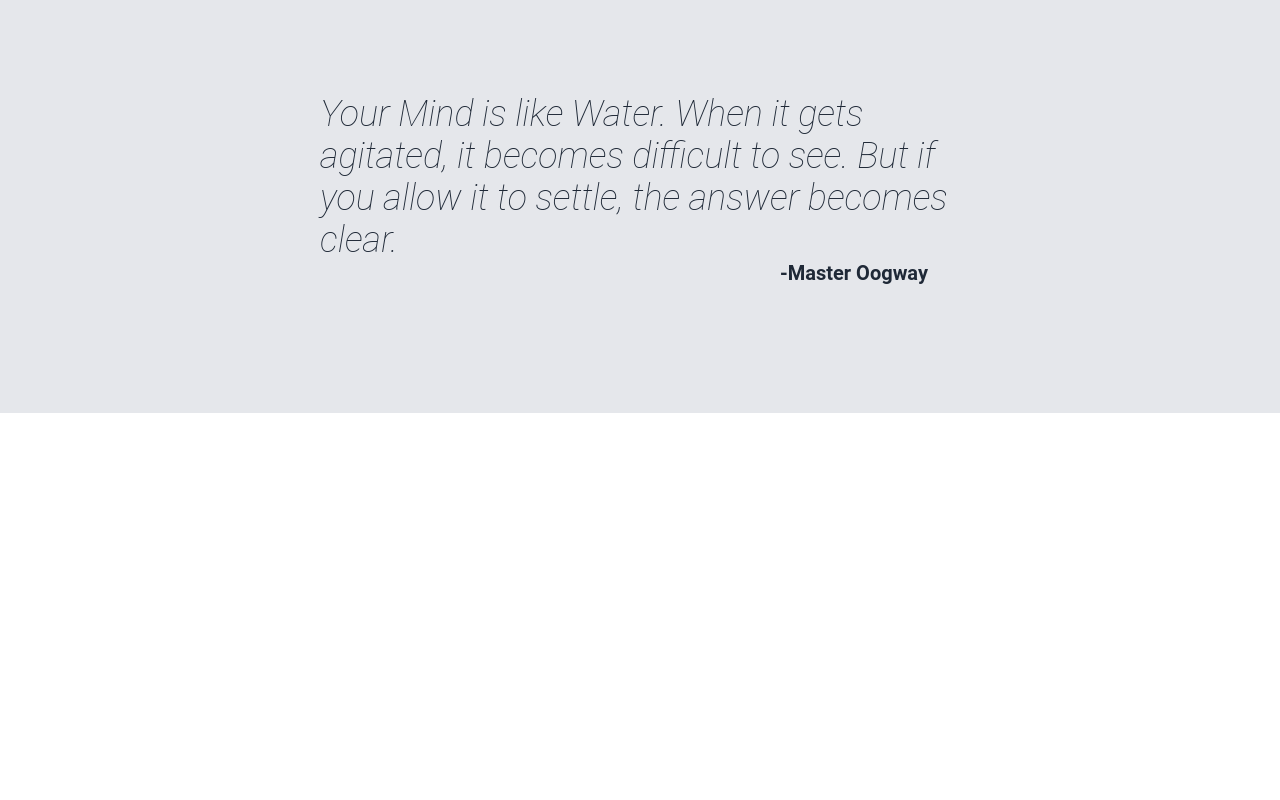
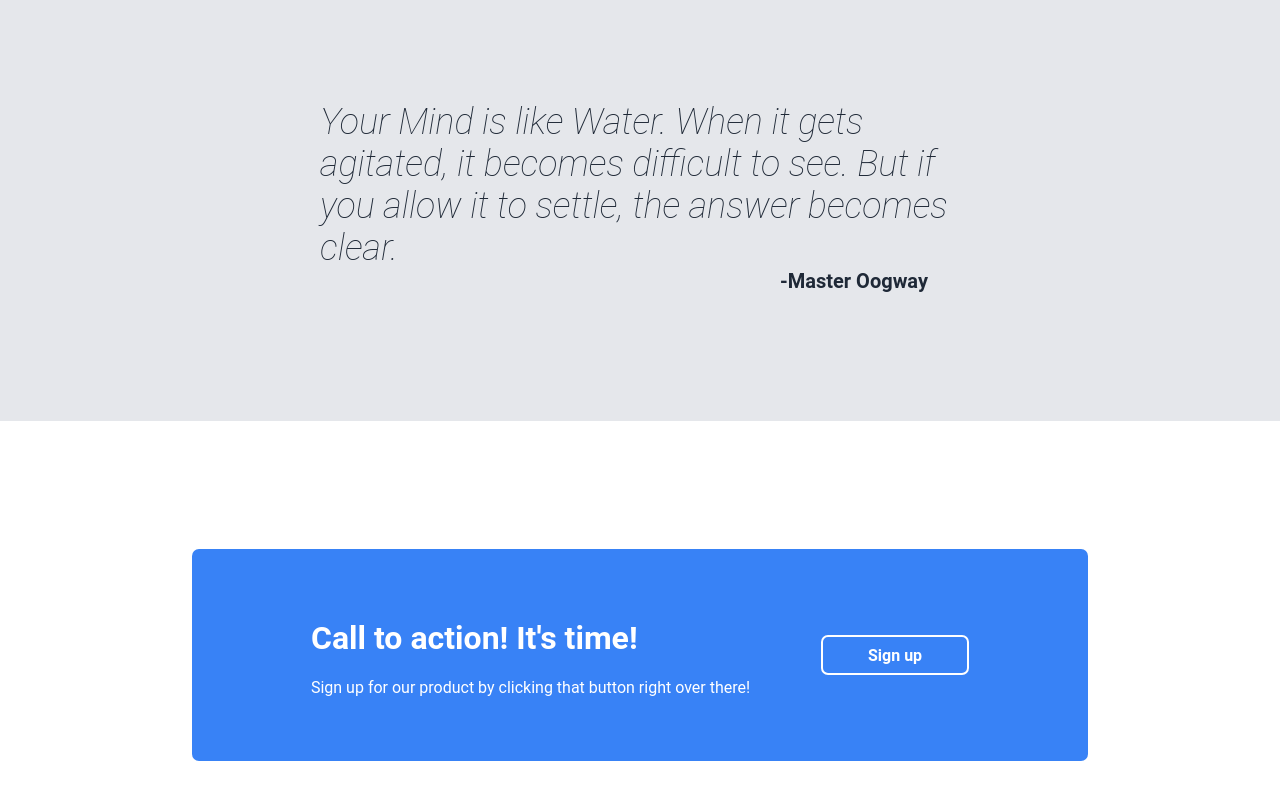
Before and after one commit to Froods/landing-page-TOP, a plain HTML site: page index.html in a window 1280 px wide. Shown: the part 1180-1980 px from the top of the page. Before the commit the page ends 1593 px from the top, so only its background shows below. Drawn offline with Linux system fonts and the light colour scheme.

Commit message:
Add CTA section

```diff
--- a/index.html
+++ b/index.html
@@ -60,7 +60,11 @@
         </div>
 
         <div class="CTA">
-
+            <div class="CTA-content">
+                <h1 class="CTA-header">Call to action! It's time!</h1>
+                <p class="CTA-text">Sign up for our product by clicking that button right over there!</p>
+            </div>
+            <button id="with-border">Sign up</button>
         </div>
 
         <div class="footer">
--- a/styles.css
+++ b/styles.css
@@ -3,12 +3,13 @@
 }
 
 button {
-    font-size: 14px;
-    padding: 8px;
+    font-size: 16px;
+    padding: auto;
     background-color: #3882F6;
     color: white;
     border: 0px;
-    width: 108px;
+    width: 148px;
+    height: 40px;
     border-radius: 7px;
     font-weight: bold;
 }
@@ -140,3 +141,25 @@ a, .text {
     margin-bottom: 128px;
     margin-right: 5%;
 }
+
+.CTA {
+    display: flex;
+    background-color: #3882F6;
+    margin: 128px 15%;
+    align-items: center;
+    justify-content: space-evenly;
+    padding: 48px;
+    border-radius: 7px;
+}
+
+.CTA-header {
+    color: white;
+}
+
+.CTA-text {
+    color: white;
+}
+
+#with-border {
+    border: 2px solid white;
+}
```
